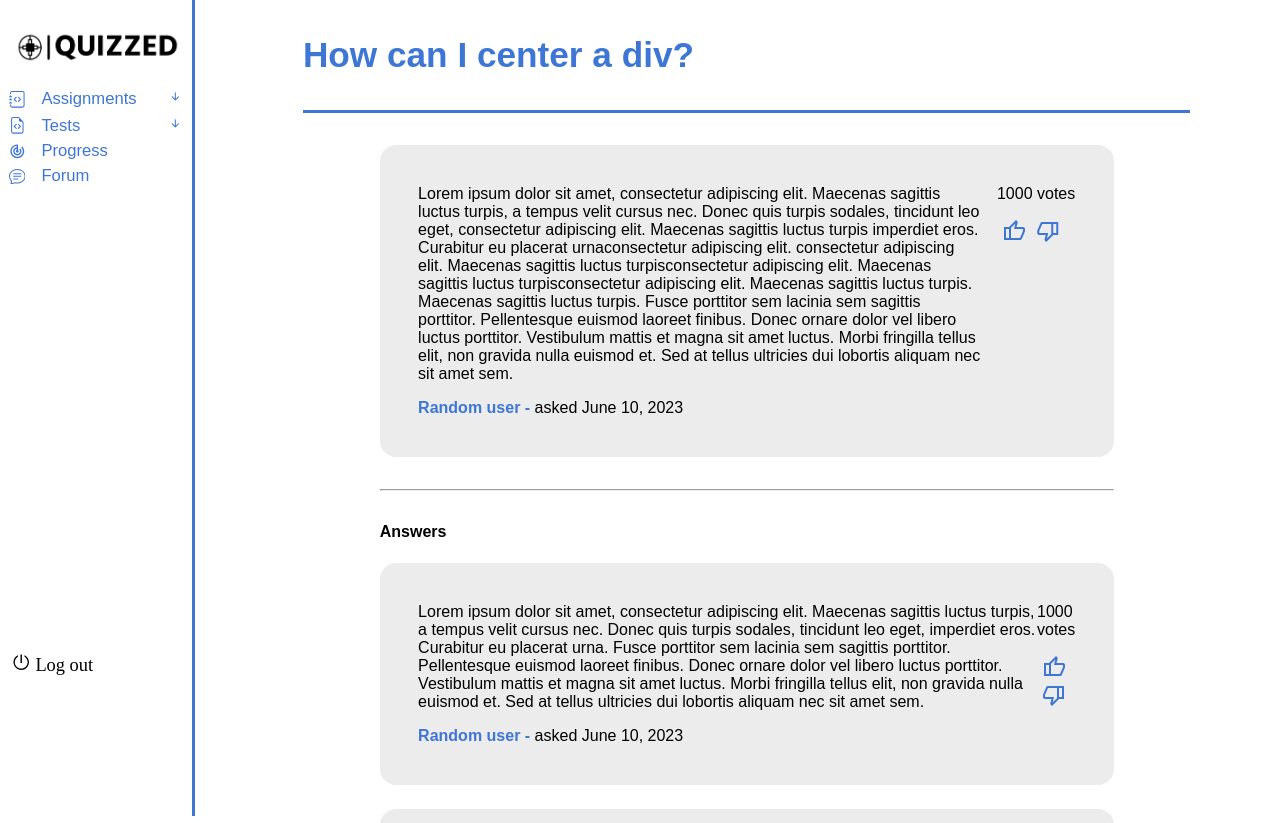
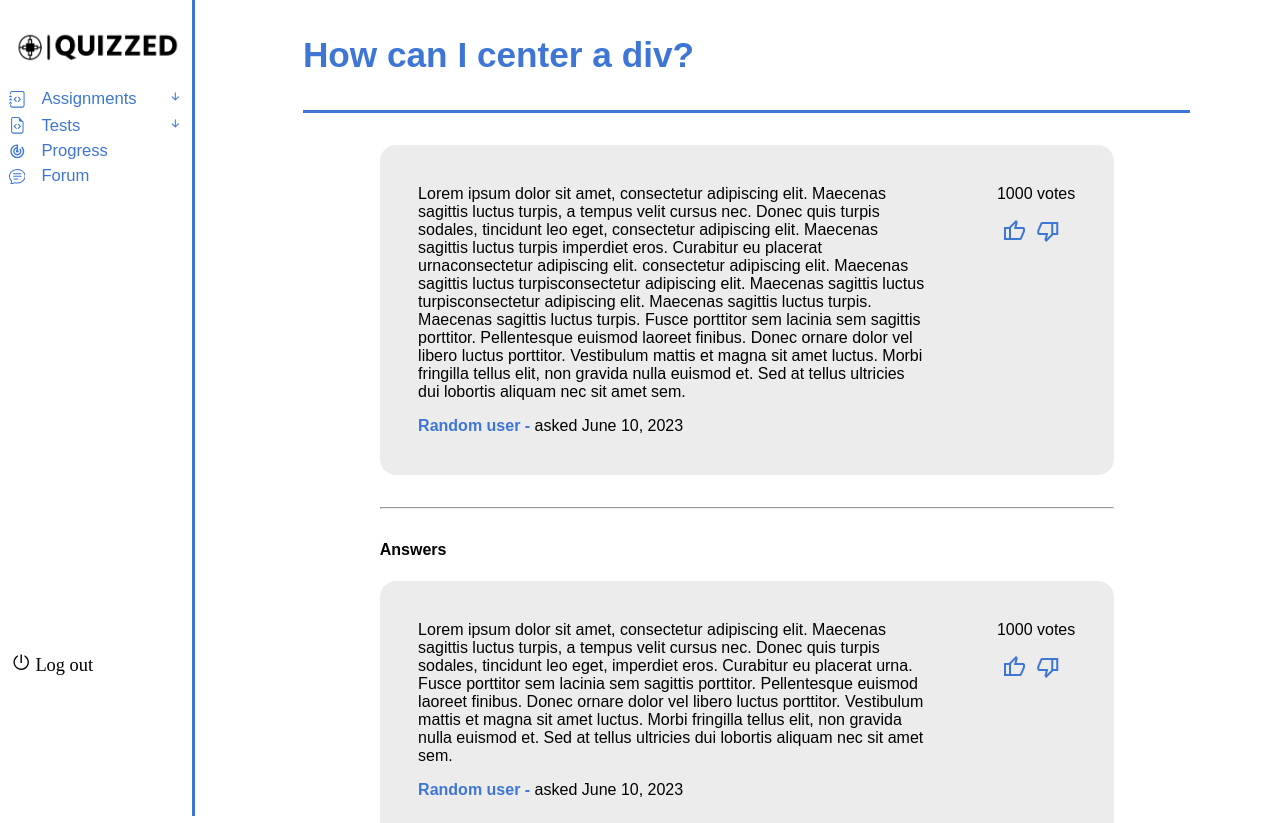
Before and after one commit to MartinezNicanor/IT1E-period-4, a React (Create React App) app: page /question/1 in a window 1280 px wide. Shown: the top 823 px of the page. Built offline with nearby package versions, Linux system fonts and the light colour scheme.

Commit message:
Fixed styling for the description in the answers

```diff
--- a/src/pages/forum/Question.css
+++ b/src/pages/forum/Question.css
@@ -73,3 +73,12 @@ hr {
     flex-direction: column;
     gap: 3vh;
 }
+
+.votesText {
+    display: flex;
+    white-space: nowrap;
+}
+
+.descriptoinsForum {
+    width: 90%;
+}
--- a/src/pages/forum/Question.js
+++ b/src/pages/forum/Question.js
@@ -36,7 +36,7 @@ const Question = () => {
             <div className="questionContainer">
                 <div className="question">
                     <div className="questionDescription">
-                        <p>{ question.description }</p>
+                        <p className="descriptoinsForum">{ question.description }</p>
                         <p><strong className="authorStrong">{ question.author } -</strong> asked { question.date }</p>
                     </div>
                     <div className="votes">
--- a/src/pages/forum/components/Answers.js
+++ b/src/pages/forum/components/Answers.js
@@ -4,11 +4,11 @@ const Answers = ({ answers }) => {
         {answers.map(answer => (
             <div className="question">
                 <div className="description">
-                    <p>{ answer.description }</p>
+                    <p className="descriptoinsForum">{ answer.description }</p>
                     <p><strong className="authorStrong">{ answer.author } -</strong> asked { answer.date }</p>
                 </div>
                 <div className="votes">
-                    <p>{ answer.votes } votes</p>
+                    <p className="votesText">{ answer.votes } votes</p>
                     <div className="voteButtons">
                         <span className="material-symbols-outlined">thumb_up</span>
                         <span className="material-symbols-outlined">thumb_down</span>
```
